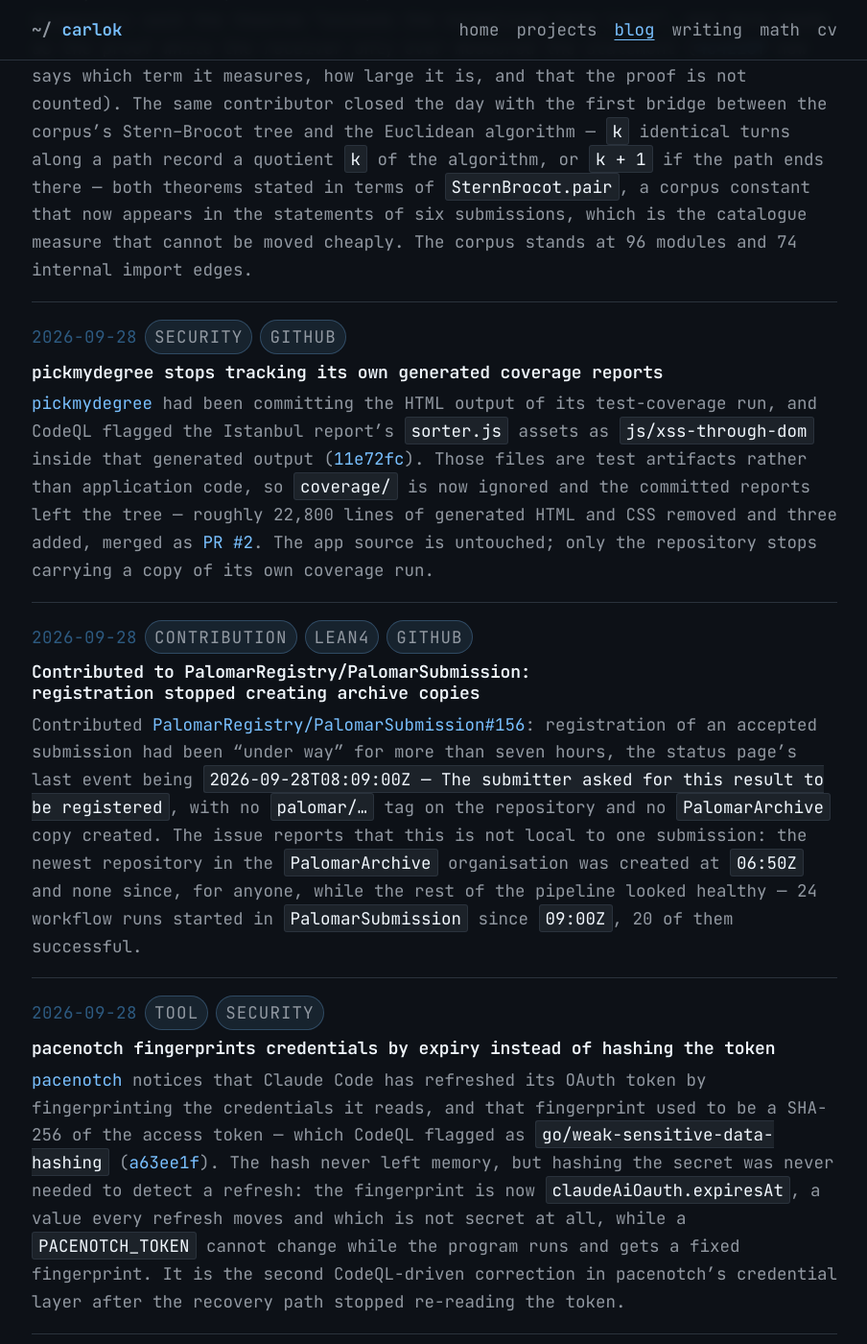
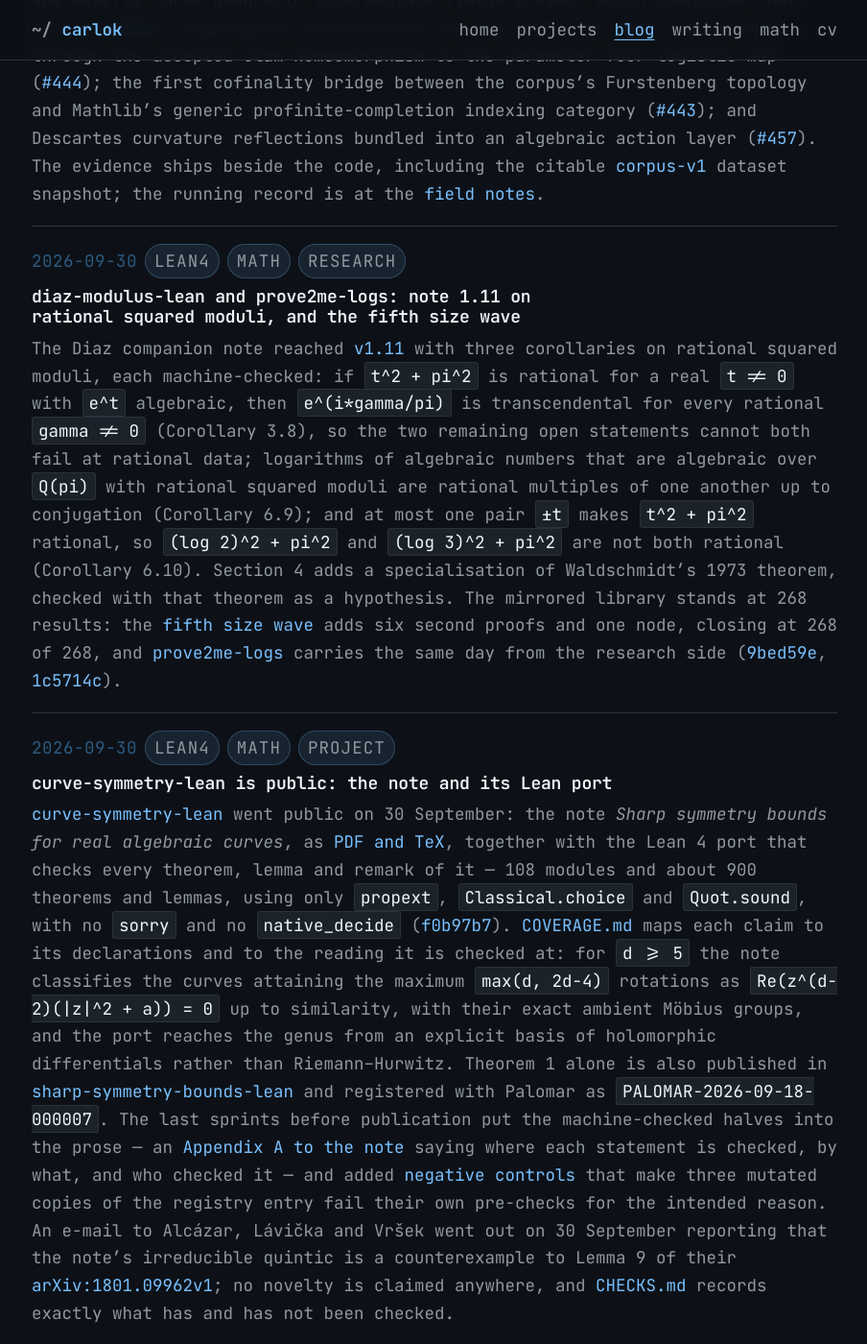
Before and after one commit to carlok/carlok.github.io, a Jekyll site: the page built from blog.md, in a window 1280 px wide and 1400 px high, scrolled down 1317 px. Shown: the whole window at 96% size, without its empty margins (187-1091 px from the left). Built offline with Jekyll 4.4.1, drawn with Linux system fonts in a browser that asks for light colours; some of the changed text lies outside the part shown.

Commit message:
Publish: curve-symmetry-lean public, LeanFrontier v0.2.0, diaz note 1.11, topshift notifier fix, sharp-symmetry figure

```diff
--- /dev/null
+++ b/_posts/2026-09-29-sharp-symmetry-bounds-lean-quintic-figure.md
@@ -0,0 +1,14 @@
+---
+title: "sharp-symmetry-bounds-lean shows the extremal quintic"
+date: 2026-09-29
+tags: [lean4, math, project]
+---
+
+[sharp-symmetry-bounds-lean](https://github.com/carlok/sharp-symmetry-bounds-lean)
+now carries the equality case in the README instead of only in the statement:
+a [figure and its drawing script](https://github.com/carlok/sharp-symmetry-bounds-lean/commit/26deee2)
+for `Re(z^3(|z|^2 + i)) = 0`, the `d = 5` member of the extremal family, which
+has six rotations — the maximum `2d - 4` — plus a view of its complex points.
+The script pins numpy and matplotlib inline and runs with
+`uv run figures/quintic.py`. No Lean file, challenge, solution, comparator or
+registry configuration changed, so the registered commit is unaffected.
--- /dev/null
+++ b/_posts/2026-09-29-topshift-trend-partial-notify.md
@@ -0,0 +1,17 @@
+---
+title: "topshift-trend: a transient failure no longer wipes out what was already delivered"
+date: 2026-09-29
+tags: [telegram, bot, tool]
+---
+
+A scheduled notify pass in
+[topshift-trend](https://github.com/carlok/topshift-trend) can now fail halfway
+without repeating itself: per-chat deliveries are recorded as they succeed, so
+the next run skips the links a chat already received and retries only the ones
+that never went out, and the global cooldown baseline advances only after a
+clean pass
+([0ce1688](https://github.com/carlok/topshift-trend/commit/0ce1688),
+[PR #9](https://github.com/carlok/topshift-trend/pull/9)). Before this, one
+transient Telegram error in the middle of a batch could resend everything that
+had already arrived. A ruff `UP035` fix — `Mapping` imported from
+`collections.abc` — rode along.
--- /dev/null
+++ b/_posts/2026-09-30-curve-symmetry-lean-public.md
@@ -0,0 +1,34 @@
+---
+title: "curve-symmetry-lean is public: the note and its Lean port"
+date: 2026-09-30
+tags: [lean4, math, project]
+---
+
+[curve-symmetry-lean](https://github.com/carlok/curve-symmetry-lean) went public
+on 30 September: the note *Sharp symmetry bounds for real algebraic curves*, as
+[PDF and TeX](https://github.com/carlok/curve-symmetry-lean/blob/main/sharp_symmetry_bounds.tex),
+together with the Lean 4 port that checks every theorem, lemma and remark of it
+— 108 modules and about 900 theorems and lemmas, using only `propext`,
+`Classical.choice` and `Quot.sound`, with no `sorry` and no `native_decide`
+([f0b97b7](https://github.com/carlok/curve-symmetry-lean/commit/f0b97b7)).
+[COVERAGE.md](https://github.com/carlok/curve-symmetry-lean/blob/main/COVERAGE.md)
+maps each claim to its declarations and to the reading it is checked at: for
+`d >= 5` the note classifies the curves attaining the maximum `max(d, 2d-4)`
+rotations as `Re(z^(d-2)(|z|^2 + a)) = 0` up to similarity, with their exact
+ambient Möbius groups, and the port reaches the genus from an explicit basis of
+holomorphic differentials rather than Riemann–Hurwitz. Theorem 1 alone is also
+published in
+[sharp-symmetry-bounds-lean](https://github.com/carlok/sharp-symmetry-bounds-lean)
+and registered with Palomar as `PALOMAR-2026-09-18-000007`. The last sprints
+before publication put the machine-checked halves into the prose — an
+[Appendix A to the note](https://github.com/carlok/curve-symmetry-lean/commit/f618c4a)
+saying where each statement is checked, by what, and who checked it — and added
+[negative controls](https://github.com/carlok/curve-symmetry-lean/commit/35f51bc)
+that make three mutated copies of the registry entry fail their own pre-checks
+for the intended reason. An e-mail to Alcázar, Lávička and Vršek went out on 30
+September reporting that the note's irreducible quintic is a counterexample to
+Lemma 9 of their
+[arXiv:1801.09962v1](https://arxiv.org/abs/1801.09962v1); no novelty is claimed
+anywhere, and
+[CHECKS.md](https://github.com/carlok/curve-symmetry-lean/blob/main/CHECKS.md)
+records exactly what has and has not been checked.
--- /dev/null
+++ b/_posts/2026-09-30-diaz-modulus-lean-note-1-11-size-wave-5.md
@@ -0,0 +1,24 @@
+---
+title: "diaz-modulus-lean and prove2me-logs: note 1.11 on rational squared moduli, and the fifth size wave"
+date: 2026-09-30
+tags: [lean4, math, research]
+---
+
+The Diaz companion note reached
+[v1.11](https://github.com/carlok/diaz-modulus-lean/releases/tag/note-v1.11)
+with three corollaries on rational squared moduli, each machine-checked: if
+`t^2 + pi^2` is rational for a real `t != 0` with `e^t` algebraic, then
+`e^(i*gamma/pi)` is transcendental for every rational `gamma != 0`
+(Corollary 3.8), so the two remaining open statements cannot both fail at
+rational data; logarithms of algebraic numbers that are algebraic over `Q(pi)`
+with rational squared moduli are rational multiples of one another up to
+conjugation (Corollary 6.9); and at most one pair `±t` makes `t^2 + pi^2`
+rational, so `(log 2)^2 + pi^2` and `(log 3)^2 + pi^2` are not both rational
+(Corollary 6.10). Section 4 adds a specialisation of Waldschmidt's 1973 theorem,
+checked with that theorem as a hypothesis. The mirrored library stands at 268
+results: the [fifth size wave](https://github.com/carlok/diaz-modulus-lean/commit/4f6ffd5)
+adds six second proofs and one node, closing at 268 of 268, and
+[prove2me-logs](https://github.com/carlok/prove2me-logs) carries the same day
+from the research side
+([9bed59e](https://github.com/carlok/prove2me-logs/commit/9bed59e),
+[1c5714c](https://github.com/carlok/prove2me-logs/commit/1c5714c)).
--- /dev/null
+++ b/_posts/2026-09-30-leanfrontier-v0-2-0-and-cyclotomic-eight.md
@@ -0,0 +1,35 @@
+---
+title: "LeanFrontier v0.2.0, and a day of cyclotomic-eight submissions"
+date: 2026-09-30
+tags: [lean4, math, project]
+---
+
+[LeanFrontier](https://github.com/carlok/LeanFrontier) shipped
+[v0.2.0](https://github.com/carlok/LeanFrontier/releases/tag/v0.2.0), its first
+library release since v0.1.1's two modules: 102 accepted modules on Lean and
+Mathlib v4.34.1 across 15 top-level areas, nine modules deep at its longest
+import chain, with the Markov uniqueness conjecture stated formally and one
+classical coprimality hypothesis resolved by a formal computation of two rings
+of integers. Admission is still mechanical and grew with what went wrong in
+practice — kernel re-check by `leanchecker`, no build- or import-time code,
+add-only submissions, and conjectures as a first-class quota-limited kind. The
+same day a batch of outside submissions from
+[@qazW12345](https://github.com/qazW12345) landed: the eighth cyclotomic
+field's Galois group identified as a Klein four group
+([#445](https://github.com/carlok/LeanFrontier/pull/445)), the missing Gaussian
+quadratic direction added
+([#446](https://github.com/carlok/LeanFrontier/pull/446)), and exactly three
+quadratic intermediate fields proved, which completes that thread
+([#456](https://github.com/carlok/LeanFrontier/pull/456)); topological
+transitivity for the full tent map, transported through the accepted Ulam
+homeomorphism to the parameter-four logistic map
+([#444](https://github.com/carlok/LeanFrontier/pull/444)); the first cofinality
+bridge between the corpus's Furstenberg topology and Mathlib's generic
+profinite-completion indexing category
+([#443](https://github.com/carlok/LeanFrontier/pull/443)); and Descartes
+curvature reflections bundled into an algebraic action layer
+([#457](https://github.com/carlok/LeanFrontier/pull/457)). The evidence ships
+beside the code, including the citable
+[corpus-v1](https://github.com/carlok/LeanFrontier/releases/tag/corpus-v1)
+dataset snapshot; the running record is at the
+[field notes](https://carlok.github.io/LeanFrontier/notes/).
--- a/projects.md
+++ b/projects.md
@@ -39,6 +39,7 @@
 
 ## Math, computation, and formal experiments
 
+- [curve-symmetry-lean](https://github.com/carlok/curve-symmetry-lean) — the note *Sharp symmetry bounds for real algebraic curves* (PDF and TeX) with a Lean 4 port that checks every theorem, lemma and remark of it: an irreducible, non-circular real plane curve of degree d has at most max(d, 2d−4) rotations and at most 2d Euclidean symmetries, both sharp in every degree, plus the d ≥ 5 classification of the extremal family and its exact ambient Möbius groups.
 - [LeanFrontier](https://carlok.github.io/LeanFrontier/) — open Lean 4 library of machine-generated, kernel-verified mathematics on Mathlib.
 - [diaz-modulus-lean](https://github.com/carlok/diaz-modulus-lean) — Lean 4 formalization of a negative result on Diaz's modulus conjecture: a candidate's conjugate is a rational function of it, so no algebraic-hull matrix statement can separate it from an ordinary complex number.
 - [prove2me-logs](https://github.com/carlok/prove2me-logs) — working log of Prove2Me formalization activity: per-mission entries with theorem uuids, Lean environments, and what remains open; a record of the work, not an archive of the proofs.
```
